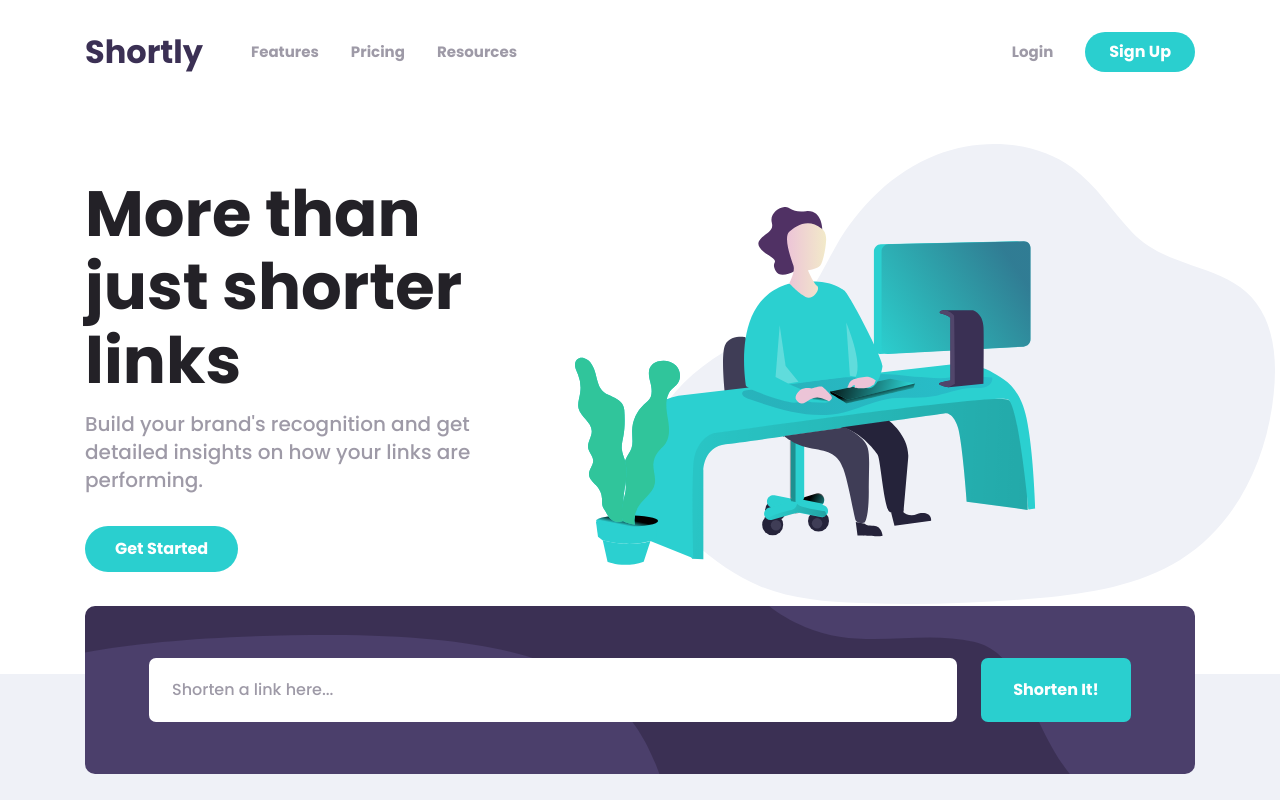
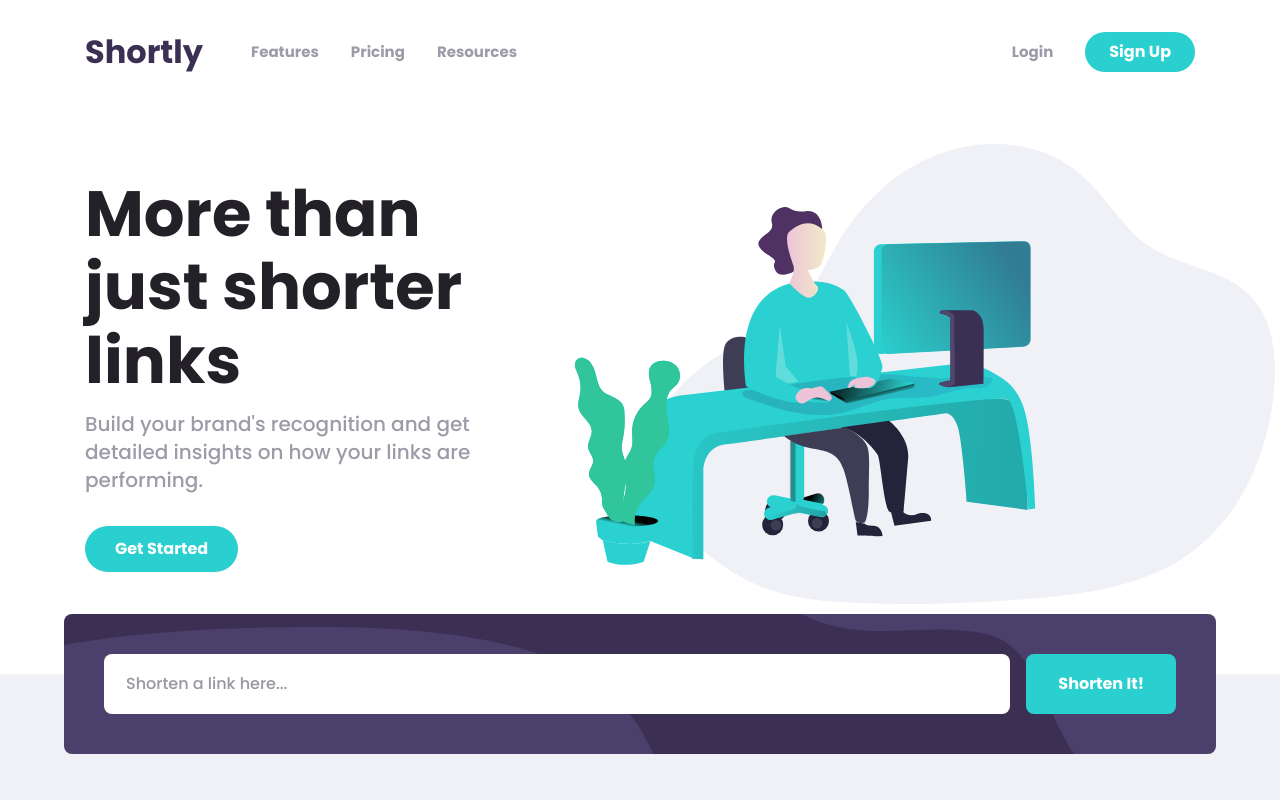
Before and after one commit to tpham0322/project-url-short-api, a React (Vite) app: page / in a window 1280 px wide. Shown: the top 800 px of the page. Built offline with nearby package versions, Linux system fonts and the light colour scheme.

Commit message:
Use Bitly API directly

```diff
--- a/src/components/Shortener.jsx
+++ b/src/components/Shortener.jsx
@@ -1,208 +1,125 @@
 import { useState } from "react";
+import ResultCard from "./ResultCard";
 import useLocalStorage from "../hooks/useLocalStorage";
-import { shortenURL } from "../services/bitlyApi";
-import ResultCard from "./ResultCard";
+import { shortenUrl } from "../services/bitlyApi";
 
 function Shortener() {
   const [url, setUrl] = useState("");
-
-  const [links, setLinks] = useLocalStorage(
-    "shortly-links",
-    []
-  );
-
   const [error, setError] = useState("");
-
   const [loading, setLoading] = useState(false);
 
-  const isValidURL = (value) => {
-    try {
-      const parsedURL = new URL(value);
+  const [links, setLinks] = useLocalStorage("shortly-links", []);
 
-      return (
-        parsedURL.protocol === "http:" ||
-        parsedURL.protocol === "https:"
-      );
-    } catch {
-      return false;
-    }
-  };
-
-  const handleSubmit = async (event) => {
+  async function handleSubmit(event) {
     event.preventDefault();
 
-    setError("");
+    const trimmedUrl = url.trim();
 
-    const trimmedURL = url.trim();
-
-    if (!trimmedURL) {
-      setError("Please add a link");
+    if (!trimmedUrl) {
+      setError("Please add a link.");
       return;
     }
 
-    if (!isValidURL(trimmedURL)) {
-      setError("Please enter a valid URL");
+    try {
+      new URL(trimmedUrl);
+    } catch {
+      setError("Please enter a valid URL.");
       return;
     }
 
+    setError("");
     setLoading(true);
 
     try {
-      const shortenedUrl =
-        await shortenURL(trimmedURL);
+      const shortUrl = await shortenUrl(trimmedUrl);
 
-      const link = {
-        id: Date.now(),
-        original: trimmedURL,
-        shortened: shortenedUrl
+      const newLink = {
+        id: crypto.randomUUID(),
+        original: trimmedUrl,
+        short: shortUrl
       };
 
-      setLinks((previousLinks) => [
-        link,
-        ...previousLinks
-      ]);
-
+      setLinks((currentLinks) => [newLink, ...currentLinks]);
       setUrl("");
-    } catch (error) {
-      console.error(error);
-
+    } catch (err) {
       setError(
-        "Unable to shorten this link. Please try again."
+        err.message || "Unable to shorten this link. Please try again."
       );
     } finally {
       setLoading(false);
     }
-  };
+  }
+
+  function handleDelete(id) {
+    setLinks((currentLinks) =>
+      currentLinks.filter((link) => link.id !== id)
+    );
+  }
 
   return (
     <section
-      id="shorten"
-      className="bg-[#eff1f7] pb-[100px]"
+      id="shortener"
+      className="bg-[#eff1f7] px-6 pb-20 pt-1 lg:px-8"
     >
+      <div className="mx-auto -mt-16 max-w-6xl">
         <div
-        className="
-          mx-auto
-          w-[calc(100%-48px)]
-          max-w-[1110px]
-        "
+          className="rounded-lg bg-[#3b3054] p-6 md:p-10"
+          style={{
+            backgroundImage: `url(${import.meta.env.BASE_URL}images/bg-shorten-desktop.svg)`,
+            backgroundSize: "cover",
+            backgroundPosition: "center"
+          }}
         >
           <form
             onSubmit={handleSubmit}
-          className="
-            relative
-            top-[-68px]
-            flex
-            flex-col
-            gap-6
-            rounded-[10px]
-            bg-[#3b3054]
-            bg-[url('/images/bg-shorten-mobile.svg')]
-            bg-cover
-            bg-center
-            p-6
-            md:flex-row
-            md:items-stretch
-            md:bg-[url('/images/bg-shorten-desktop.svg')]
-            md:px-16
-            md:py-[52px]
-          "
+            className="flex flex-col gap-4 md:flex-row"
           >
-          <div className="relative flex-1">
-            <label
-              htmlFor="url-input"
-              className="sr-only"
-            >
-              Enter a URL to shorten
+            <div className="flex-1">
+              <label htmlFor="url" className="sr-only">
+                Enter URL
               </label>
 
               <input
-              id="url-input"
-              name="url"
+                id="url"
                 type="url"
                 value={url}
-              onChange={(event) => {
-                setUrl(event.target.value);
-
-                if (error) {
-                  setError("");
-                }
-              }}
+                onChange={(event) => setUrl(event.target.value)}
                 placeholder="Shorten a link here..."
-              autoComplete="url"
-              aria-describedby="url-error"
+                className={`w-full rounded-lg bg-white px-5 py-4 text-[#2f2f3f] outline-none ${
+                  error
+                    ? "border-2 border-red-400 placeholder:text-red-400"
+                    : "border-2 border-transparent"
+                }`}
                 aria-invalid={Boolean(error)}
-              className={`
-                min-h-16
-                w-full
-                rounded-[7px]
-                border-[3px]
-                bg-white
-                px-5
-                text-[#232127]
-                outline-none
-                placeholder:text-[#9e9aa7]
-                focus:border-[#2acfcf]
-
-                ${
-                  error
-                    ? "border-[#f46262]"
-                    : "border-transparent"
-                }
-              `}
+                aria-describedby={error ? "url-error" : undefined}
               />
 
+              {error && (
                 <p
                   id="url-error"
-              className="
-                absolute
-                left-0
-                top-[calc(100%+3px)]
-                text-[13px]
-                italic
-                text-[#f46262]
-              "
-              role="alert"
+                  className="mt-2 text-sm italic text-red-400"
                 >
                   {error}
                 </p>
+              )}
             </div>
 
             <button
               type="submit"
               disabled={loading}
-            className="
-              min-w-[150px]
-              rounded-[7px]
-              bg-[#2acfcf]
-              px-6
-              py-3
-              font-bold
-              text-white
-              transition-opacity
-              hover:opacity-70
-              disabled:cursor-not-allowed
-              disabled:opacity-60
-            "
+              className="rounded-lg bg-[#2acfcf] px-8 py-4 font-bold text-white transition hover:opacity-70 disabled:cursor-not-allowed disabled:opacity-50"
             >
-            {loading
-              ? "Shortening..."
-              : "Shorten It!"}
+              {loading ? "Shortening..." : "Shorten It!"}
             </button>
           </form>
+        </div>
 
-        <div
-          className="
-            mt-[-44px]
-            flex
-            flex-col
-            gap-4
-          "
-          aria-live="polite"
-        >
+        <div className="mt-6 space-y-4">
           {links.map((link) => (
             <ResultCard
               key={link.id}
               link={link}
+              onDelete={handleDelete}
             />
           ))}
         </div>
--- a/src/services/bitlyApi.js
+++ b/src/services/bitlyApi.js
@@ -1,26 +1,28 @@
-export async function shortenURL(url) {
-  const response = await fetch(
-    "/.netlify/functions/shorten",
-    {
-      method: "POST",
+const BITLY_API_URL = "https://api-ssl.bitly.com/v4/shorten";
 
-      headers: {
-        "Content-Type": "application/json"
-      },
+export async function shortenUrl(longUrl) {
+  const token = import.meta.env.VITE_BITLY_TOKEN;
 
-      body: JSON.stringify({
-        url
-      })
-    }
-  );
+  if (!token) {
+    throw new Error("Bitly API token is missing.");
+  }
+
+  const response = await fetch(BITLY_API_URL, {
+    method: "POST",
+    headers: {
+      Authorization: `Bearer ${token}`,
+      "Content-Type": "application/json"
+    },
+    body: JSON.stringify({
+      long_url: longUrl,
+      domain: "bit.ly"
+    })
+  });
 
   const data = await response.json();
 
   if (!response.ok) {
-    throw new Error(
-      data.message ||
-      "Unable to shorten the URL."
-    );
+    throw new Error(data.message || "Unable to shorten URL.");
   }
 
   return data.link;
```
Also changed, not shown: 1 other file (tests, documents, lock files or other folders). Lines whose indentation alone changed are shown as unchanged.
